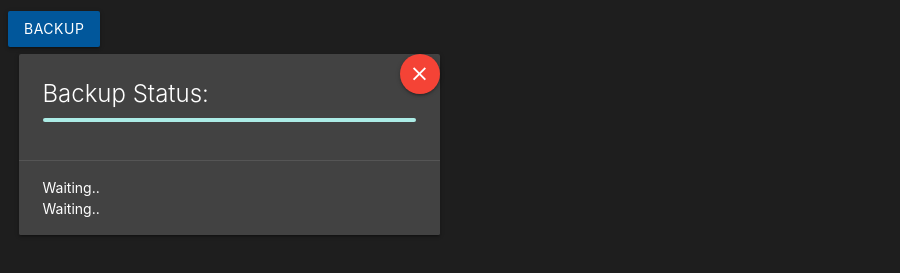
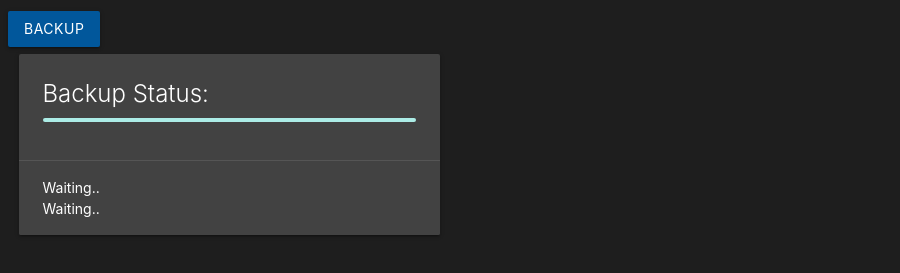
Before and after one commit to irishburlybear/Restic-GUI, an Electron app: page src/index.html in a window 900 px wide. Shown: the part 119-392 px from the top of the page. Drawn offline with Linux system fonts and the light colour scheme; no server answers.

Commit message:
Removed red button on backup status card.

```diff
--- a/src/index.html
+++ b/src/index.html
@@ -40,7 +40,7 @@
             <div class="col s12 m6">
 
             <div class="card grey darken-3">
-                <a class="btn-floating waves-effect right waves-light red"><i class="material-icons">clear</i></a>
+
                 <div class="card-content white-text">
 
                 <span class="card-title">Backup Status:</span>
```
